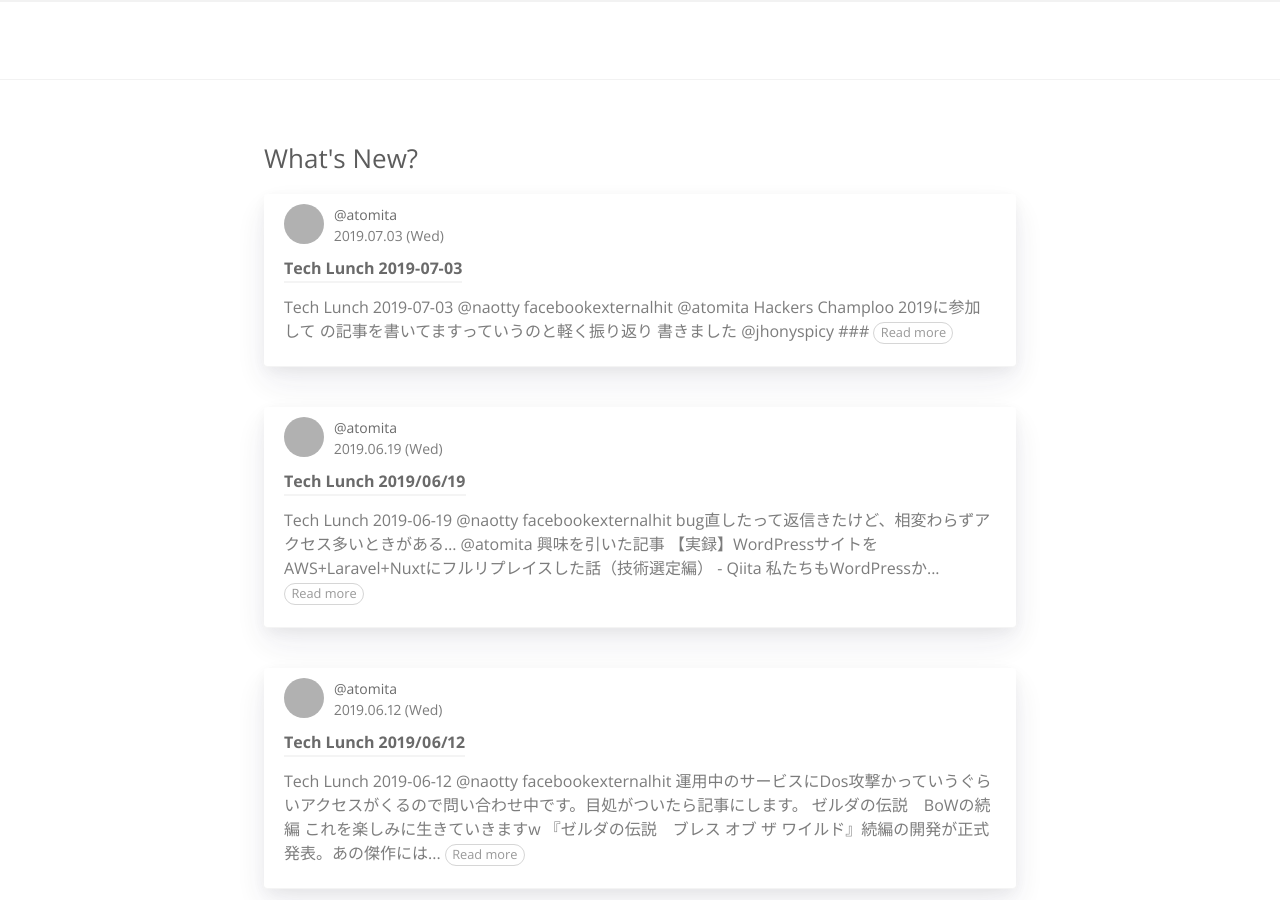
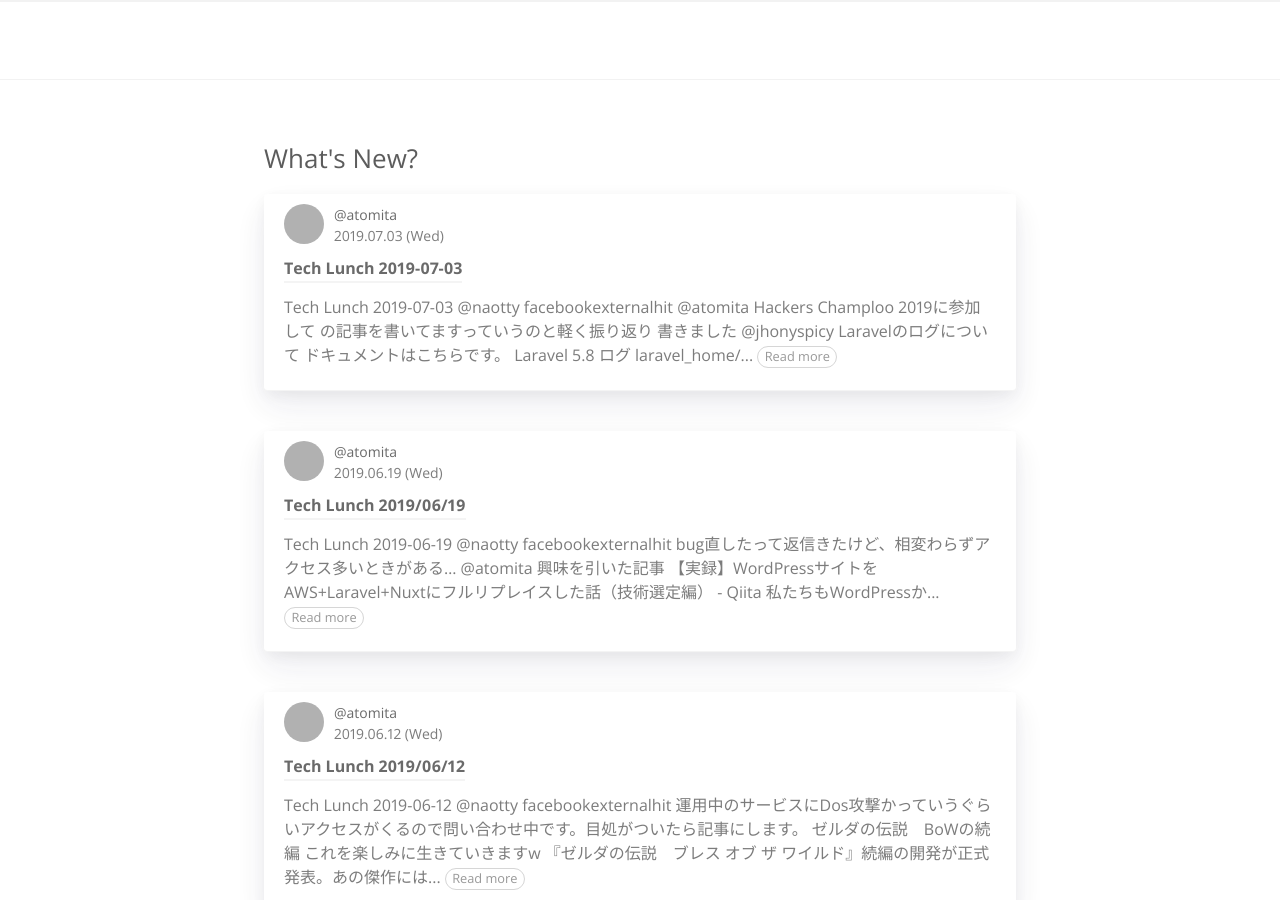
Before and after one commit to RyukyuInteractive/tech.ryukyu-i.co.jp, a Jekyll site: the page built from index.html, in a window 1280 px wide and 900 px high. Built offline with Jekyll 4.4.1, drawn with Linux system fonts in a browser that asks for light colours; a script that is not in the unit is left out; the list of posts is cut into pages by our own code; some of the changed lines change nothing that is shown; grey boxes are pictures that could not be loaded.

Commit message:
add jhonyspicy section article in 20190703

```diff
--- a/_posts/2019-07-03-tech-lunch-20190703.md
+++ b/_posts/2019-07-03-tech-lunch-20190703.md
@@ -28,4 +28,16 @@ typora-root-url: ..
 
 ## [@jhonyspicy](https://github.com/jhonyspicy)
 
-###
+### Laravelのログについて
+
+ドキュメントはこちらです。
+[Laravel 5.8 ログ](https://readouble.com/laravel/5.8/ja/logging.html#advanced-monolog-channel-customization)
+
+`laravel_home/config/logging.php`にて色々設定を変えられます。
+この中の`stack`は複数のチャンネルを同時に使うことができるので、例えば`single`と`daily`に同時にログを出力できます。
+[Monologチャンネルの上級カスタマイズ](https://readouble.com/laravel/5.8/ja/logging.html#advanced-monolog-channel-customization)もできるようです。
+また`Monolog`に数多くのハンドラーが用意されているようで [https://github.com/Seldaek/monolog/tree/master/src/Monolog/Handler](https://github.com/Seldaek/monolog/tree/master/src/Monolog/Handler) こちらを眺めてみるのもいいかもしれません。
+
+今回は分析用のログを取りたいので、完璧に全てをログに残さなくてもよくて、多少抜けててもOKです。
+またサーバー自身のディレクトリに保存すると複数サーバー体制だったら面倒なことになりそうでしたのでElastickSearchを使うのがいいのかなぁと思っていましたら、
+AWS CloudWatch が良さそうとのことでしたので近いうちに調べてみようと思います。
```
